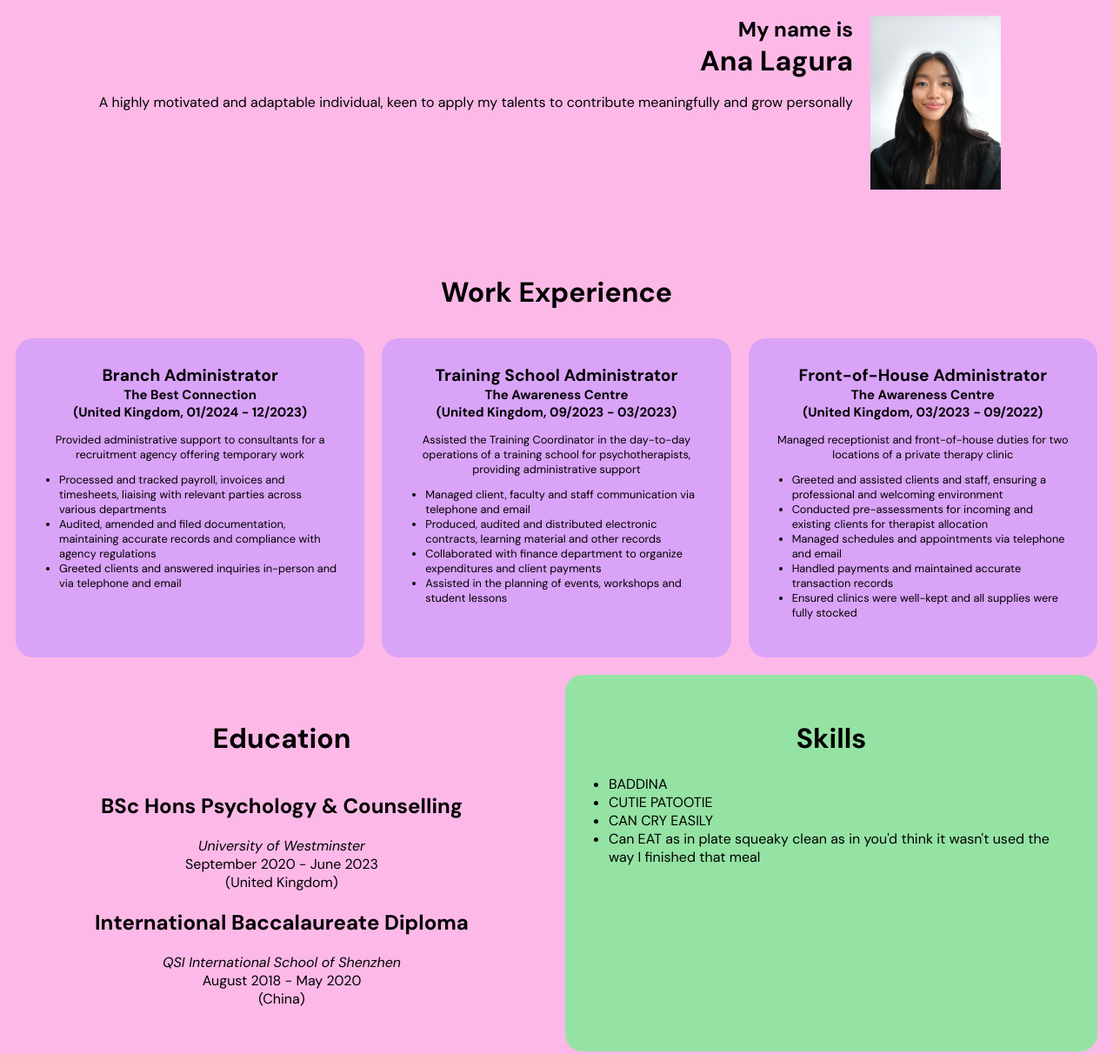
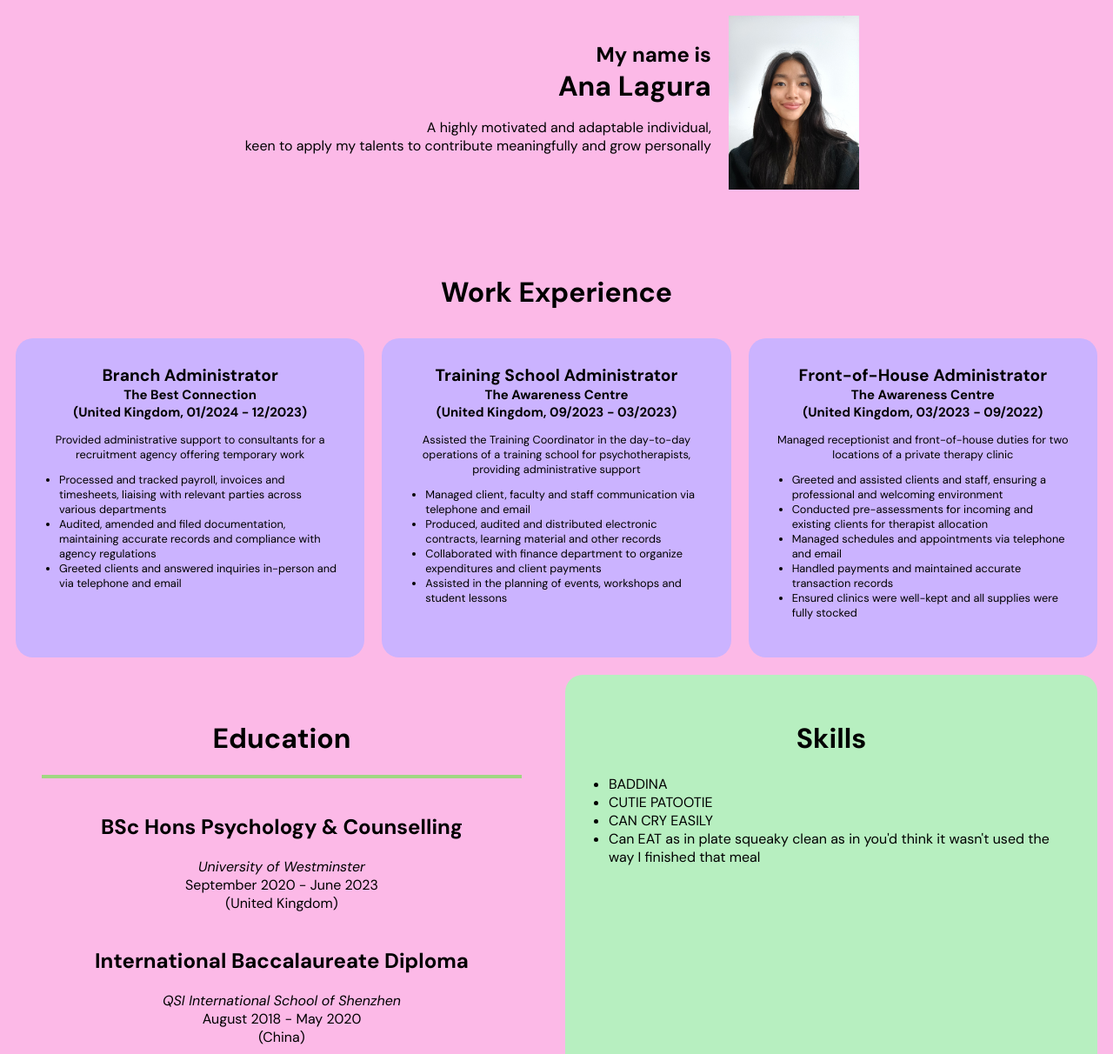
Before and after one commit to sianalko/latenitetrappin, a plain HTML site: page index.html in a window 1280 px wide. Shown: the part 400-1612 px from the top of the page at 87% size. Drawn offline with Linux system fonts and the light colour scheme.

Commit message:
Add files via upload

```diff
--- a/index.html
+++ b/index.html
@@ -23,7 +23,7 @@
             <div class="name">
                 <h2 class="nombre">My name is</h2>
                 <h1 class="nombre">Ana Lagura</h1>
-                <p class="about-me">A highly motivated and adaptable individual, keen to apply my talents to contribute meaningfully and grow personally</p>
+                <p class="about-me">A highly motivated and adaptable individual, <br /> keen to apply my talents to contribute meaningfully and grow personally</p>
             </div>
             <div class="cartoon-me">
                 <img src="./iphone.jpg" height="200px">
@@ -77,7 +77,7 @@
     </div>
     <div class="container what-else">
         <div class="education">
-            <h1>Education</h1>
+            <h1>Education</h1> <hr />
                 <h2>BSc Hons Psychology & Counselling</h2>
                     <p class="school">University of Westminster</p>
                     <p>September 2020 - June 2023 <br /> (United Kingdom)</p>
--- a/styles.css
+++ b/styles.css
@@ -22,17 +22,17 @@ body {
         width: 100vh;
         display: flex;
         flex-direction: column;
-        text-align: center;
     }
 
     .cartoon-me {
-        margin: 0px;
+        margin-right: 0px !important;
         text-align: center;
     }
 
     .name {
         order: 1;
-        text-align: center;
+        text-align: center !important;
+        margin-right: 0px !important;
     }
 }
 
@@ -50,16 +50,16 @@ body {
 
 .introduction {
     font-size: 1rem;
-    text-align: end;
     height: auto;
     display: flex;
+    align-items: center;
+    justify-content: center;
     margin: 10px 10px 50px 10px;
-    padding-left: 5px;
-    padding-right: 10px;
 }
 
 .name {
     margin-right: 20px;
+    text-align: end;
 }
 
 .name > .nombre {
@@ -80,7 +80,7 @@ body {
 }
 
 .work-experience {
-    background-color: #cc9cffb8;
+    background-color: #cbb3ff;
     text-align: center;
     margin: 10px;
     padding: 30px;
@@ -116,8 +116,12 @@ ul {
     flex: 1;
 }
 
-.education > h1 {
-    padding-bottom: 20px;
+hr {
+    border: 2px solid #a0d683;
+}
+
+.education >h2 {
+    padding-top: 20px;
 }
 
 .education > p {
@@ -133,7 +137,7 @@ p.year {
 }
 
 .skills {
-    background-color: #95e3a4;
+    background-color: #b7efc0;
     text-align: center;
     margin: 10px;
     padding: 30px;
```
